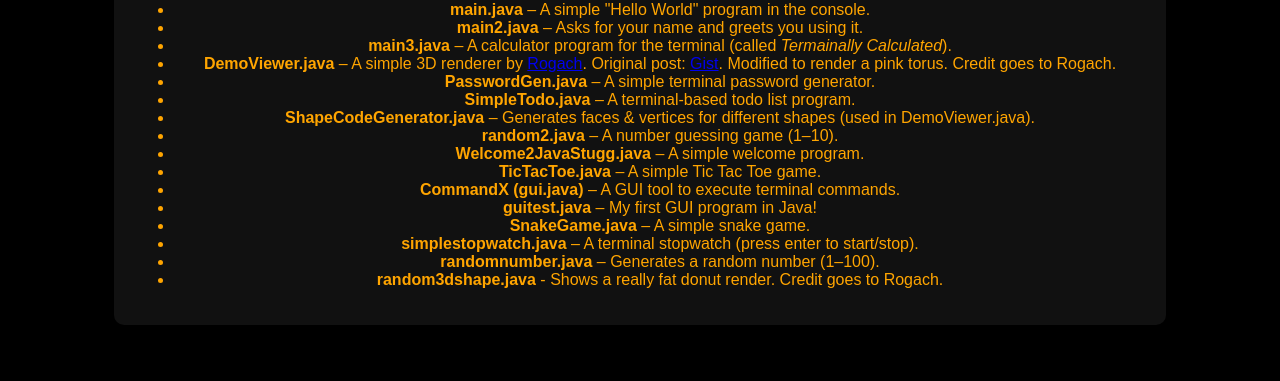
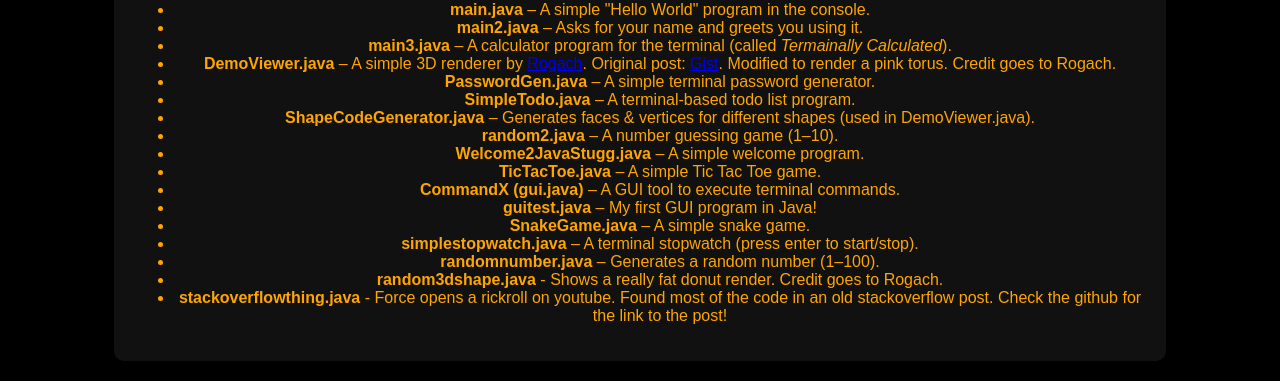
Before and after one commit to jyoeymama/Java-Stugg, a plain HTML site: page index.html in a window 1280 px wide. Shown: the part 609-990 px from the top of the page. Before the commit the page ends 954 px from the top, so only its background shows below. Drawn offline with Linux system fonts and the light colour scheme.

Commit message:
Update index.html

```diff
--- a/index.html
+++ b/index.html
@@ -68,6 +68,7 @@
     <li><strong>simplestopwatch.java</strong> – A terminal stopwatch (press enter to start/stop).</li>
     <li><strong>randomnumber.java</strong> – Generates a random number (1–100).</li>
     <li><strong>random3dshape.java</strong> - Shows a really fat donut render. Credit goes to Rogach.</li>
+    <li><strong>stackoverflowthing.java</strong> - Force opens a rickroll on youtube. Found most of the code in an old stackoverflow post. Check the github for the link to the post!</li>
   </ul>
         </div>
     </div>
```
